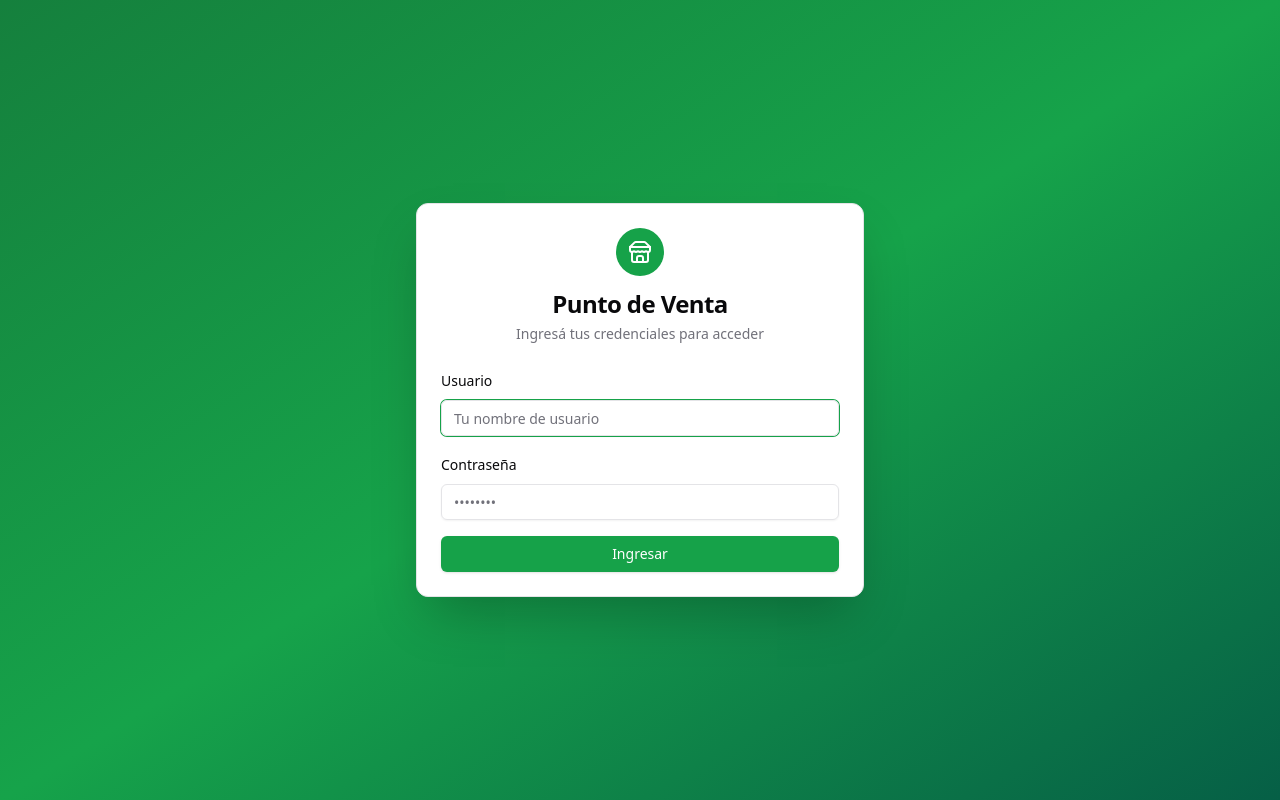
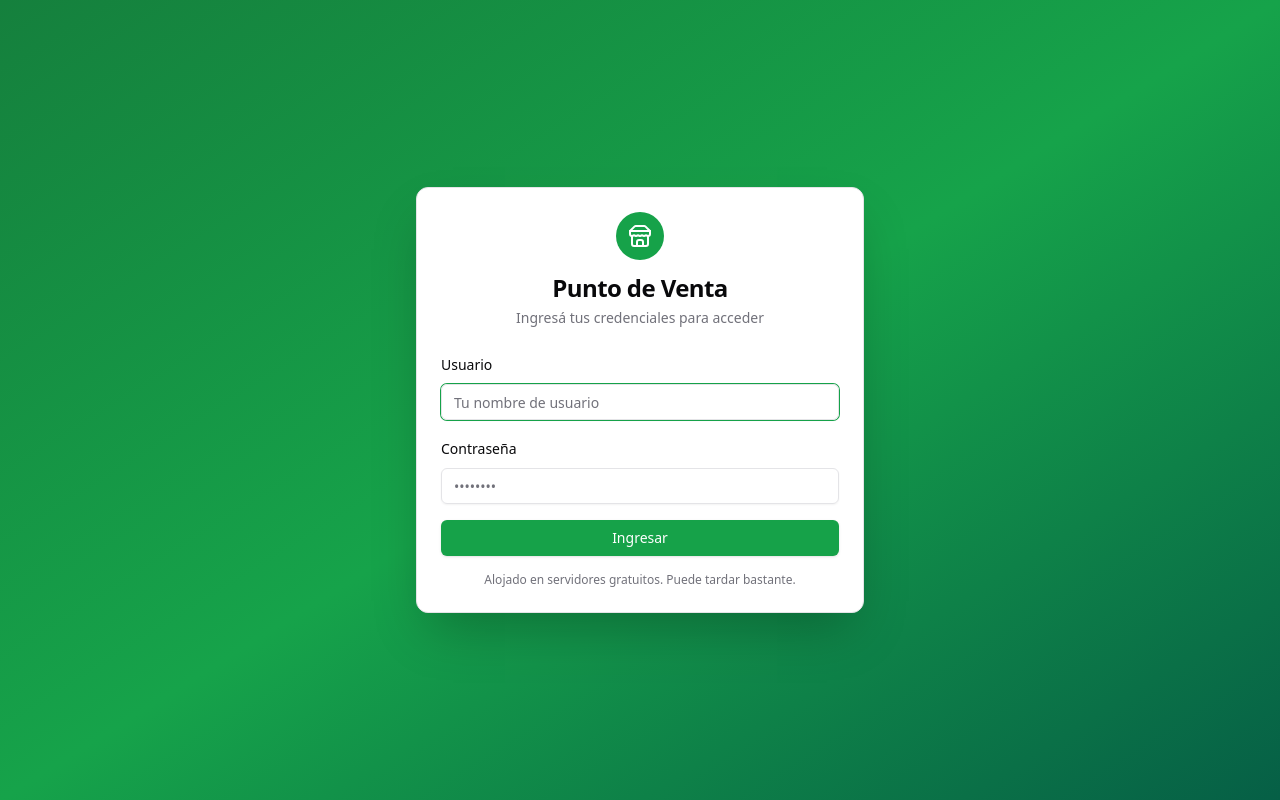
Before and after one commit to gottigjavier/punto-venta, a React (Vite) app in the folder client/: page /login in a window 1280 px wide. Built offline with nearby package versions, Linux system fonts and the light colour scheme.

Commit message:
feat(ui): add free-server hosting notice on login

```diff
--- a/client/src/pages/LoginPage.tsx
+++ b/client/src/pages/LoginPage.tsx
@@ -83,6 +83,10 @@
             <Button type="submit" className={cn('w-full', loading && 'opacity-70')} disabled={loading}>
               {loading ? 'Ingresando…' : 'Ingresar'}
             </Button>
+
+            <p className="text-center text-xs text-muted-foreground">
+              Alojado en servidores gratuitos. Puede tardar bastante.
+            </p>
           </form>
         </CardContent>
       </Card>
```
